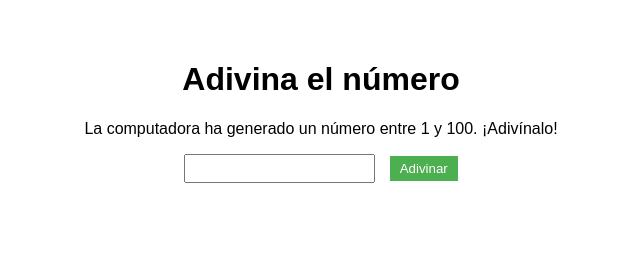
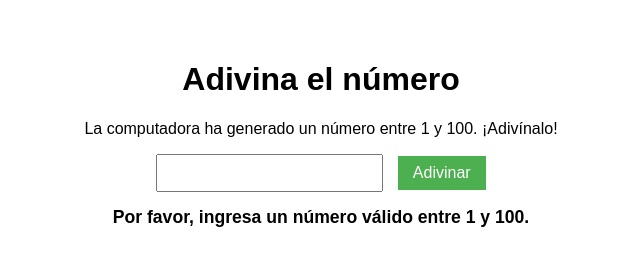
Before and after one commit to vicmartinez19/Intro-a-Vite, a website built with Vite: page index.html in a window 1280 px wide. Both pictures are taken after a click on the button "Adivinar". Shown: the whole page, without its empty margins (319-959 px from the left). Built offline with nearby package versions, Linux system fonts and the light colour scheme.

Commit message:
feat: Lógica Interactiva y Pistas de Mayor/Menor

```diff
--- a/main.js
+++ b/main.js
@@ -1,3 +1,20 @@
 import './style.css';
 
-console.log("Juego cargado correctamente con Vite");
+const numeroSecreto = Math.floor(Math.random() * 100) + 1;
+const inputNumero = document.getElementById('numero');
+const botonAdivinar = document.getElementById('adivinar');
+const mensaje = document.getElementById('mensaje');
+
+botonAdivinar.addEventListener('click', () => {
+  const numeroJugador = parseInt(inputNumero.value, 10);
+
+  if (isNaN(numeroJugador) || numeroJugador < 1 || numeroJugador > 100) {
+    mensaje.textContent = 'Por favor, ingresa un número válido entre 1 y 100.';
+  } else if (numeroJugador === numeroSecreto) {
+    mensaje.textContent = '¡Felicidades! ¡Adivinaste el número!';
+  } else if (numeroJugador < numeroSecreto) {
+    mensaje.textContent = 'El número es más alto.';
+  } else {
+    mensaje.textContent = 'El número es más bajo.';
+  }
+});
--- a/style.css
+++ b/style.css
@@ -5,19 +5,22 @@ body {
 }
 
 #numero {
-  padding: 5px;
+  padding: 8px;
   margin-right: 10px;
+  font-size: 1rem;
 }
 
 button {
-  padding: 5px 10px;
+  padding: 8px 15px;
   background-color: #4CAF50;
   color: white;
   border: none;
   cursor: pointer;
+  font-size: 1rem;
 }
 
 #mensaje {
-  margin-top: 10px;
+  margin-top: 15px;
   font-weight: bold;
+  font-size: 1.1rem;
 }
```
